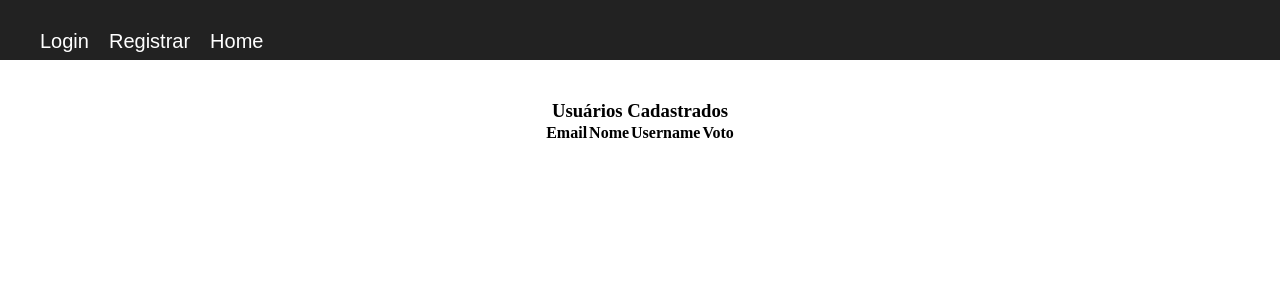
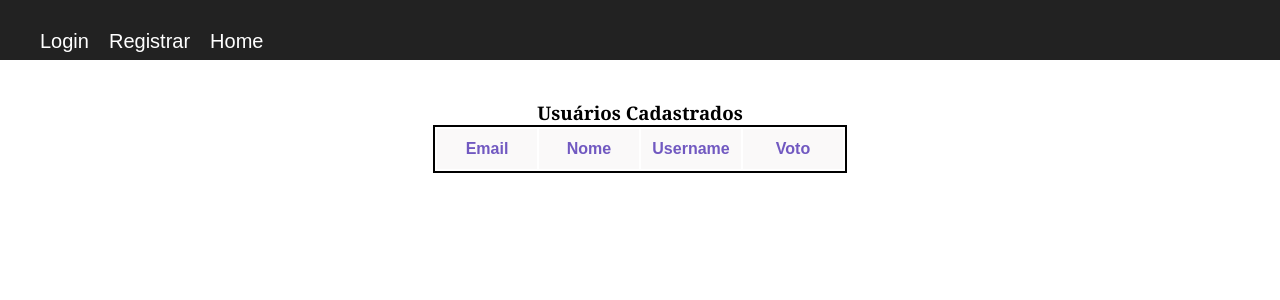
Before and after one commit to LucasTAlmeida/App-voto, a React (Create React App) app in the folder frontend/: page /resultados in a window 1280 px wide. Shown: the top 300 px of the page. Built offline with nearby package versions, Linux system fonts and the light colour scheme.

Commit message:
Update styles.css

```diff
--- a/frontend/src/components/Resultados/styles.css
+++ b/frontend/src/components/Resultados/styles.css
@@ -67,3 +67,33 @@
 .container form .row button:hover{
     background: #9e6fc4;
 }
+
+table {
+    border: 2px solid black;
+  }
+
+  th,
+  td {
+    width: 100px;
+    background: #faf9f9;
+    height: 40px;
+    font-family: Arial, Helvetica, sans-serif;
+  }
+
+  th {
+    color: #7159c1;
+  }
+
+  td {
+    text-align: left;
+    height: 40px;
+    background: #e9e8e8;
+    padding: 0 10px;
+  }
+
+  h3 {
+    text-align: center;
+    font-family: Georgia, 'Times New Roman', Times, serif;
+
+
+  }
```
